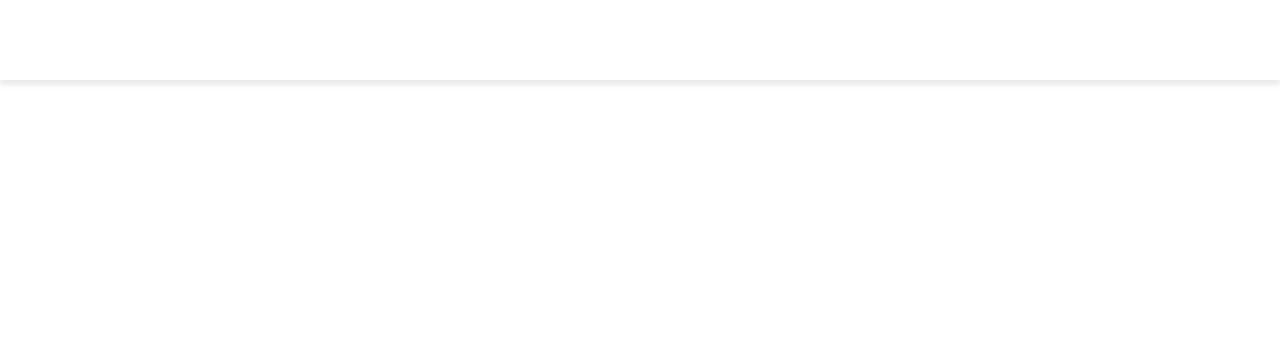
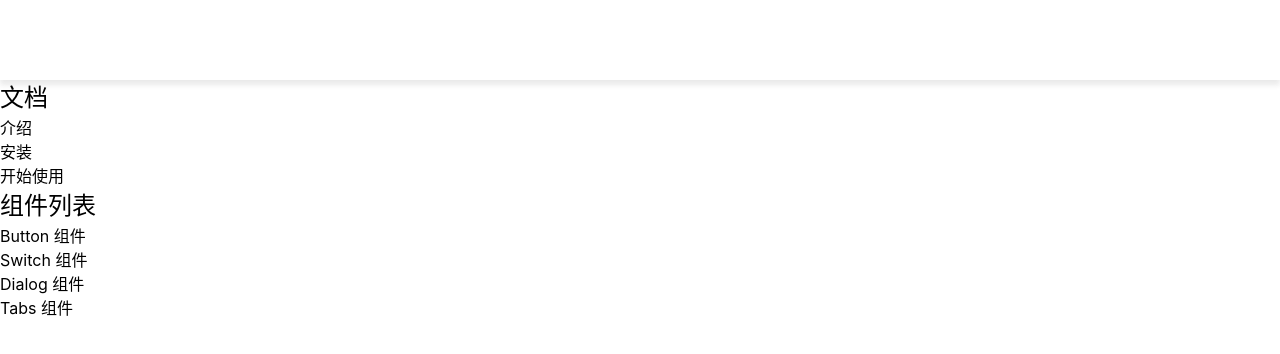
Before and after one commit to dongdong12138/nuomi-ui-vue, a Vue app: page /doc in a window 1280 px wide. Shown: the top 354 px of the page. Built offline with nearby package versions, Linux system fonts and the light colour scheme.

Commit message:
创建文档页各文档及路由

```diff
--- /dev/null
+++ b/src/views/Button.vue
@@ -0,0 +1,11 @@
+<script setup lang="ts">
+
+</script>
+
+<template>
+  <div>Button 组件</div>
+</template>
+
+<style scoped lang="scss">
+
+</style>
--- /dev/null
+++ b/src/views/Dialog.vue
@@ -0,0 +1,11 @@
+<script setup lang="ts">
+
+</script>
+
+<template>
+  <div>Dialog 组件</div>
+</template>
+
+<style scoped lang="scss">
+
+</style>
--- a/src/views/Doc.vue
+++ b/src/views/Doc.vue
@@ -3,7 +3,33 @@ import TopNav from '@/components/TopNav.vue';
 </script>
 
 <template>
+
   <top-nav />
+
+  <div class="layout">
+
+    <aside>
+      <h2>文档</h2>
+      <ol>
+        <li><router-link to="/doc/intro">介绍</router-link></li>
+        <li><router-link to="/doc/install">安装</router-link></li>
+        <li><router-link to="/doc/get-started">开始使用</router-link></li>
+      </ol>
+      <h2>组件列表</h2>
+      <ol>
+        <li><router-link to="/doc/button">Button 组件</router-link></li>
+        <li><router-link to="/doc/switch">Switch 组件</router-link></li>
+        <li><router-link to="/doc/dialog">Dialog 组件</router-link></li>
+        <li><router-link to="/doc/tabs">Tabs 组件</router-link></li>
+      </ol>
+    </aside>
+
+    <main>
+      <router-view />
+    </main>
+
+  </div>
+
 </template>
 
 <style scoped lang="scss">
--- /dev/null
+++ b/src/views/GetStarted.vue
@@ -0,0 +1,11 @@
+<script setup lang="ts">
+
+</script>
+
+<template>
+  <div>开始页</div>
+</template>
+
+<style scoped lang="scss">
+
+</style>
--- /dev/null
+++ b/src/views/Install.vue
@@ -0,0 +1,11 @@
+<script setup lang="ts">
+
+</script>
+
+<template>
+  <div>安装页</div>
+</template>
+
+<style scoped lang="scss">
+
+</style>
--- /dev/null
+++ b/src/views/Intro.vue
@@ -0,0 +1,11 @@
+<script setup lang="ts">
+
+</script>
+
+<template>
+  <div>介绍页</div>
+</template>
+
+<style scoped lang="scss">
+
+</style>
--- /dev/null
+++ b/src/views/Switch.vue
@@ -0,0 +1,11 @@
+<script setup lang="ts">
+
+</script>
+
+<template>
+  <div>Switch 组件</div>
+</template>
+
+<style scoped lang="scss">
+
+</style>
--- /dev/null
+++ b/src/views/Tabs.vue
@@ -0,0 +1,11 @@
+<script setup lang="ts">
+
+</script>
+
+<template>
+  <div>Tabs 组件</div>
+</template>
+
+<style scoped lang="scss">
+
+</style>
```
Also changed, not shown: src/router/index.ts (+12 -9 lines).
